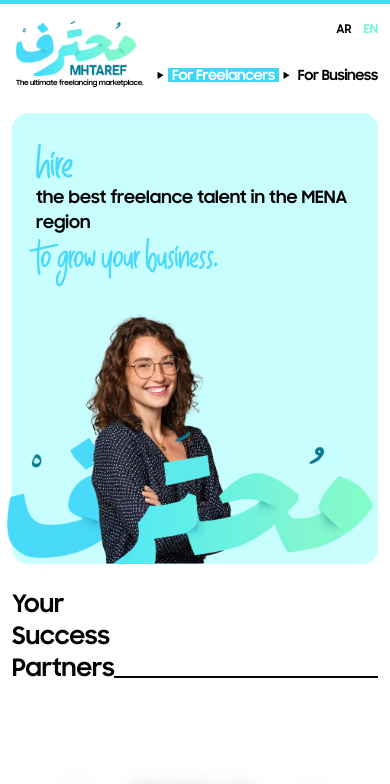
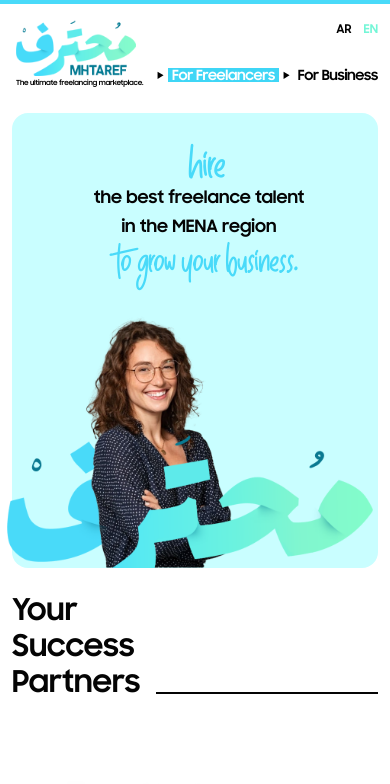
Before and after one commit to khalilalmasri/mht, a Next.js app: page /business in a window 390 px wide. Shown: the top 784 px of the page. Built offline with nearby package versions, Linux system fonts and the light colour scheme.

Commit message:
Refactor code for consistency and readability
This commit refactors the code for consistency and readability. Changes include fixing typos, updating variable names, and adjusting formatting. No functional changes were made.

```diff
--- a/src/app/api/send-email/route.js
+++ b/src/app/api/send-email/route.js
@@ -4,18 +4,17 @@ import { Resend } from "resend";
 // const resend = new Resend(process.env.RESEND_API_KEY);
 const resend = new Resend("re_h8VVm8Xg_AUm8g3R1ncLRBY4uT95QyDsF");
 
-export async function POST(Request) {
+export async function POST(req) {
+  const body = await req.json();
   try {
     const { data, error } = await resend.emails.send({
-      // const { data, error } = await resend.emails.send({
       from: "Acme <onboarding@resend.dev>",
-      to: "faresalharamy@gmail.com",
-      subject: "Hello world",
-    //    html: '<p>Congrats on sending your <strong>first email</strong>!</p>'
+      to: ["faresalharamy@gmail.com", "Hady@sourcea.se"],
+      subject: "muhtref_freelancer",
       react: EmailTemplate({
-        firstName: Request.body.name,
-        pro: Request.body.profession,
-        emailaddress: Request.body.email,
+        firstName: body?.name,
+        profession: body?.profession,
+        emailaddress: body?.email,
       }),
     });
 
--- a/src/app/layout.js
+++ b/src/app/layout.js
@@ -25,7 +25,6 @@ export default function RootLayout({ children }) {
       <div className="container sm:mx-auto  SamsungOne-400 max-w-[1200px]">
         <I18nextP>
           <TranslateProvider>
-
             <Header  />
             {children}
             <Footer />
--- a/src/components/business/hrb.jsx
+++ b/src/components/business/hrb.jsx
@@ -1,11 +1,11 @@
 const HrB = () => {
   return (
-    <div className=" SamsungOne-bold m-3 sm:my-12 sm:me-16 sm:ms-12 text-2xl sm:text-5xl text-[#040404] flex">
+    <div className=" SamsungOne-bold m-3 sm:my-12 sm:me-16 sm:ms-12 text-3xl sm:text-5xl text-[#040404] flex">
       <h1 className="w-1/2  sm:w-1/3">Your Success Partners </h1>
       <div className="w-full  sm:ms-5 sm:my-4 ">
         {" "}
         <div className="h-full "> </div>
-        <hr className="border-[1px] sm:border-2 mt-[-8px] sm:mt-0  ms-[-20px] border-[#040404] " />
+        <hr className="border-[1px] sm:border-2 mt-[-8px] sm:mt-0 ms-4 sm:ms-[-20px] border-[#040404] " />
       </div>
     </div>
   );
--- a/src/components/business/independence-section-business.jsx
+++ b/src/components/business/independence-section-business.jsx
@@ -12,7 +12,7 @@ function IndependenceBusiness() {
             src={personb}
             alt=""
           />
-          <div className=" mt-9 sm:mt-28 ms-[-100px] sm:ms-[-125px]">
+          <div className="  mt-9 sm:mt-28 ms-[-100px] sm:ms-[-125px]">
             <h2 className=" fontAbsolute  text-3xl sm:text-7xl   font-extrabold text-[#49daf9]">
               hire
             </h2>
@@ -26,12 +26,15 @@ function IndependenceBusiness() {
         </div>
       </div>
       <div className=" flex flex-col sm:hidden  bg-[#c9feff] my-6 ms-3 me-3  text-[24px] rounded-2xl text-[#040404]">
-        <div className=" ms-6 mt-8 ">
+        <div className=" text-center ms-6 mt-8 ">
           <h2 className=" fontAbsolute  text-4xl font-extrabold text-[#49daf9]">
             hire
           </h2>
           <p className=" SamsungOne-bold  text-[17px]  text-[#0404040] me-4  mb-1 ">
-            the best freelance talent in the MENA region
+            the best freelance talent
+          </p>
+          <p className=" SamsungOne-bold  text-[17px]  text-[#0404040] me-4  mb-1 ">
+             in the MENA region
           </p>
           <p className=" fontAbsolute text-3xl  text-[#49daf9] mb-4  ">
             To grow your business.
--- a/src/components/email-template.jsx
+++ b/src/components/email-template.jsx
@@ -1,10 +1,9 @@
 import * as React from "react";
 
-export const EmailTemplate = ({ firstName, pro, emailaddress }) => (
+export const EmailTemplate = ({ firstName, profession, emailaddress }) => (
   <div>
-    <h1>name, {firstName}!</h1>
-    <h1>profission, {pro}!</h1>
-    <h1>email addres, {emailaddress}!</h1>
+    <h1>name, {firstName}</h1>
+    <h1>profission, {profession}</h1>
+    <h1>email addres, {emailaddress}</h1>
   </div>
-
 );
```
Also changed, not shown: src/components/form.jsx (line endings or trailing spaces).
